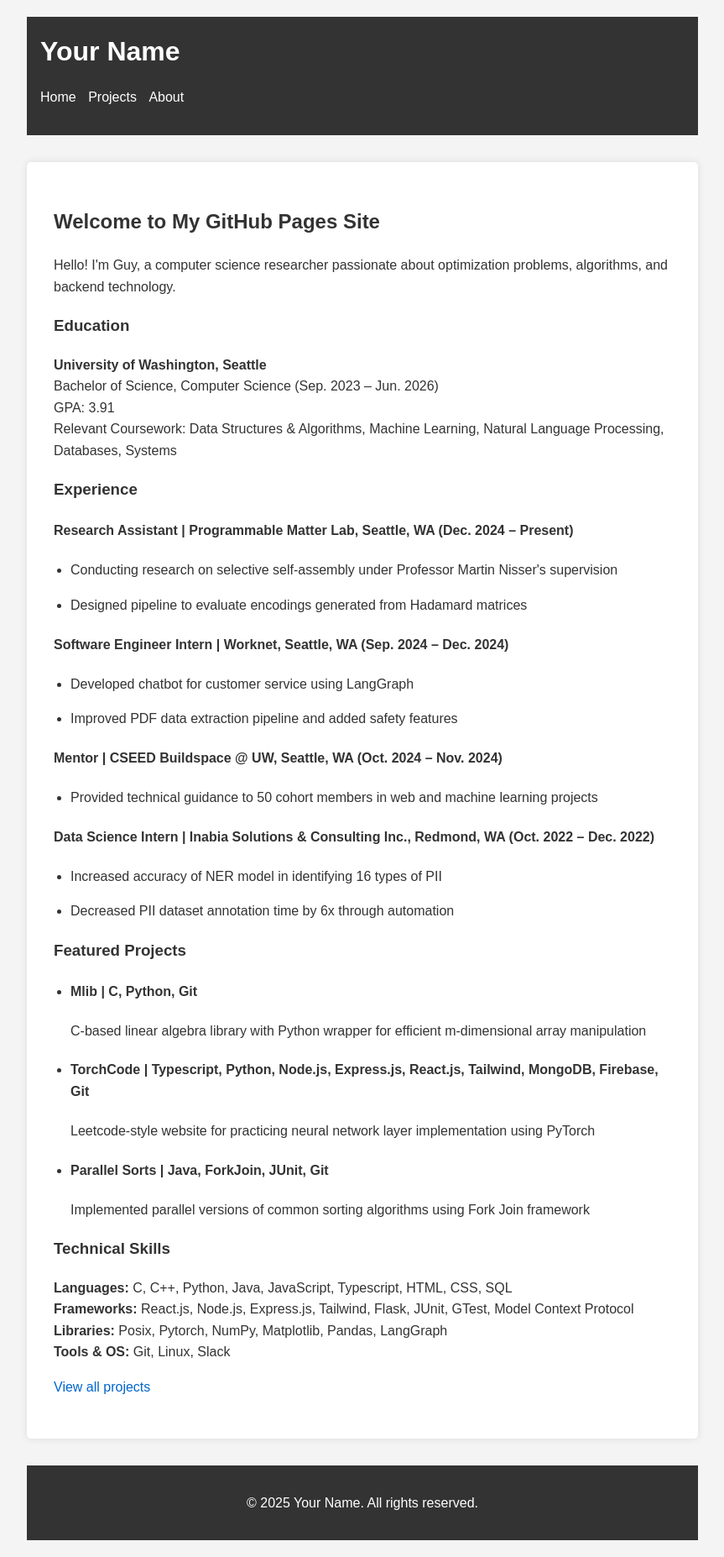
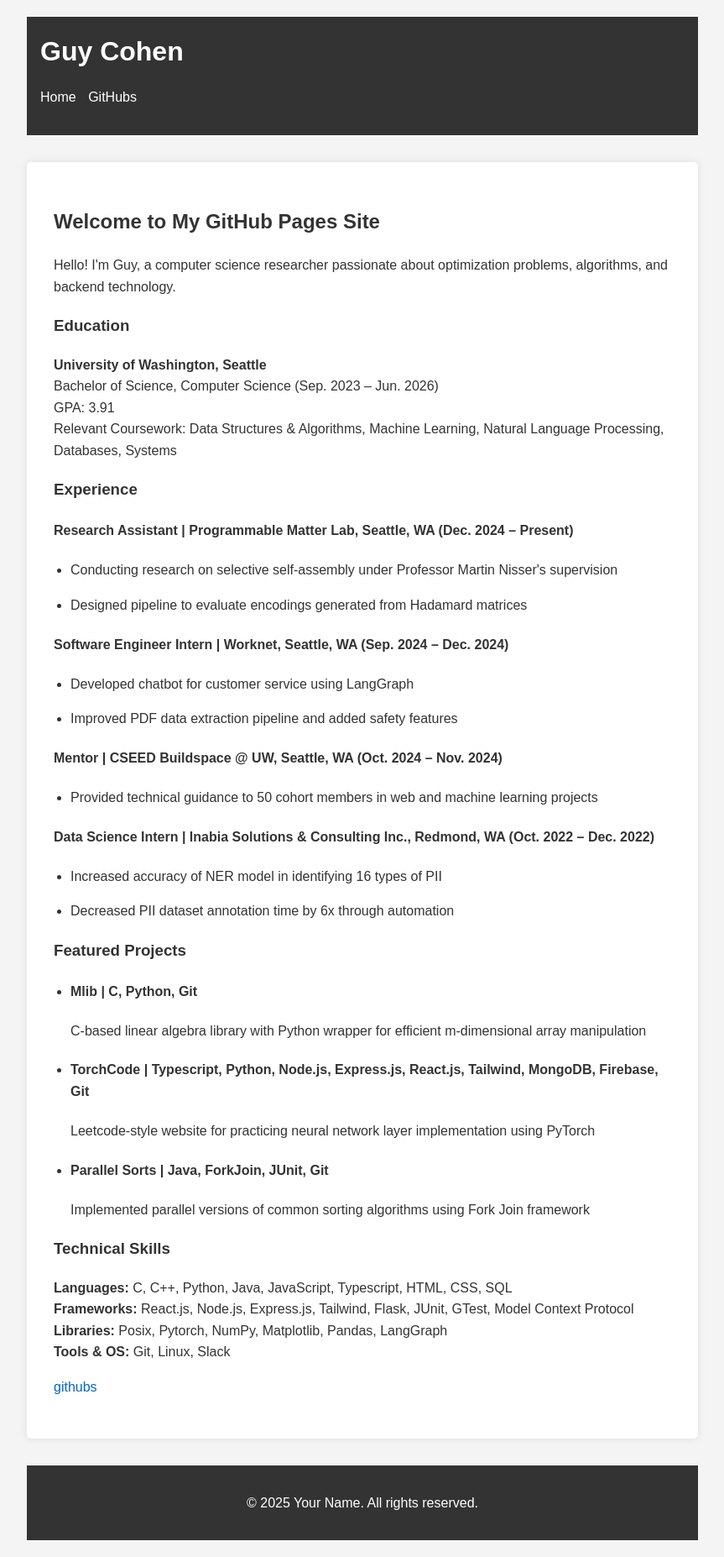
Before and after one commit to guyco3/guyco3.github.io, a Jekyll site: the page built from index.html, in a window 1280 px wide. Shown: the whole page at 84% size, without its empty margins (208-1071 px from the left). Built offline with Jekyll 4.4.1, drawn with Linux system fonts in a browser that asks for light colours.

Commit message:
more things

```diff
--- a/_layouts/default.html
+++ b/_layouts/default.html
@@ -8,12 +8,11 @@
 </head>
 <body>
     <header>
-        <h1>Your Name</h1>
+        <h1>Guy Cohen</h1>
         <nav>
             <ul>
                 <li><a href="/">Home</a></li>
-                <li><a href="/projects">Projects</a></li>
-                <li><a href="/about">About</a></li>
+                <li><a href="/https://github.com/guyco3s">GitHubs</a></li>
             </ul>
         </nav>
     </header>
--- a/index.html
+++ b/index.html
@@ -59,4 +59,4 @@ Relevant Coursework: Data Structures & Algorithms, Machine Learning, Natural Lan
 <strong>Libraries:</strong> Posix, Pytorch, NumPy, Matplotlib, Pandas, LangGraph<br>
 <strong>Tools & OS:</strong> Git, Linux, Slack</p>
 
-<p><a href="/projects">View all projects</a></p>
+<p><a href="/https://github.com/guyco3">githubs</a></p>
```
